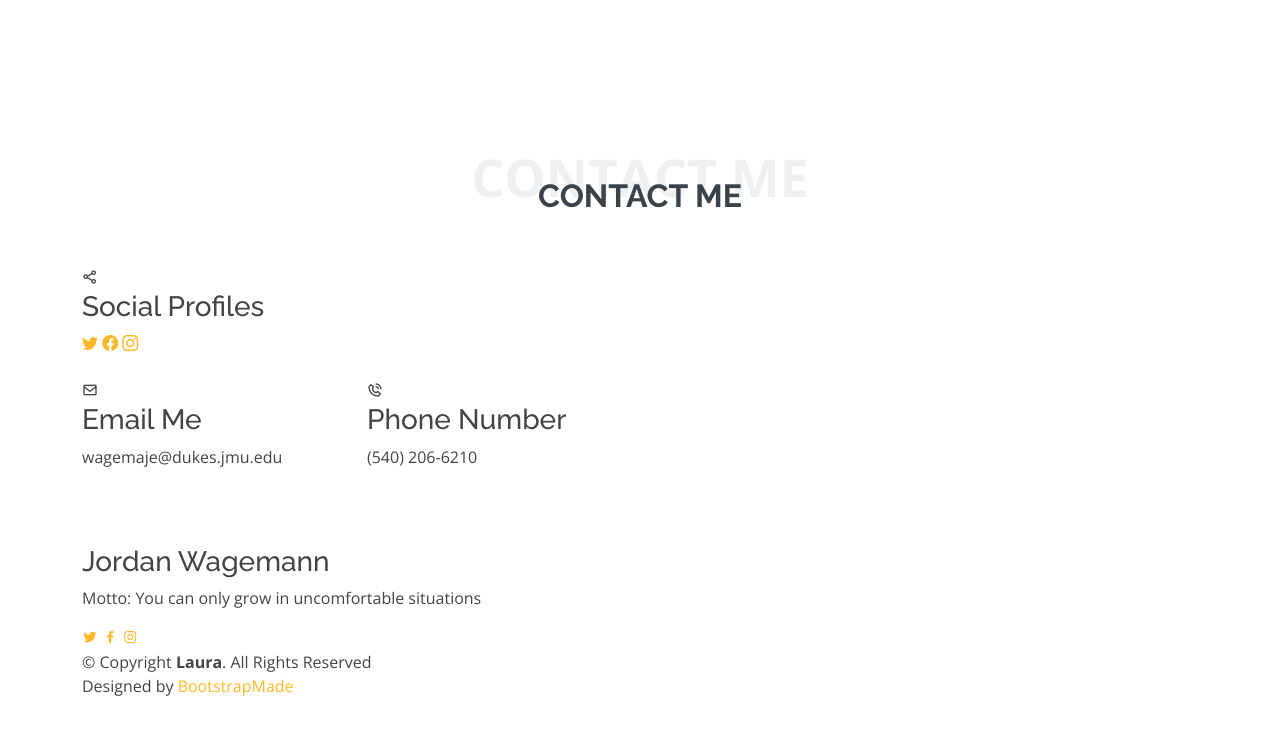
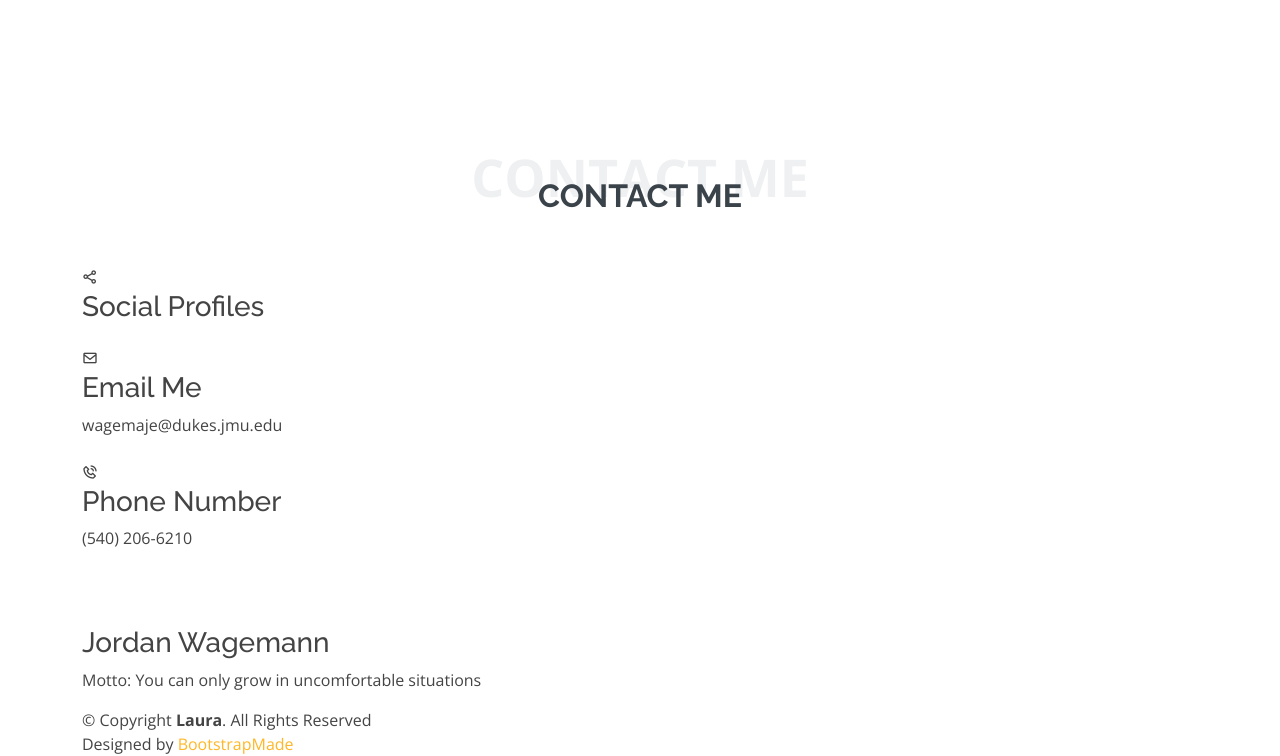
Before and after one commit to jordanewagemann/jordanewagemann.io, a plain HTML site: page Website/index.html in a window 1280 px wide. Shown: the part 1892-2648 px from the top of the page. Before the commit the page ends 2590 px from the top, so only its background shows below. Drawn offline with nearby package versions, Linux system fonts and the light colour scheme.

Commit message:
Update index.html

```diff
--- a/Website/index.html
+++ b/Website/index.html
@@ -141,12 +141,6 @@
                 <div class="info-box">
                   <i class="bx bx-share-alt"></i>
                   <h3>Social Profiles</h3>
-                  <div class="social-links">
-                    <a href="#" class="twitter"><i class="bi bi-twitter"></i></a>
-                    <a href="#" class="facebook"><i class="bi bi-facebook"></i></a>
-                    <a href="#" class="instagram"><i class="bi bi-instagram"></i></a>
-                  </div>
-                </div>
               </div>
               <div class="col-md-6">
                 <div class="info-box mt-4">
@@ -174,11 +168,6 @@
     <div class="container">
       <h3>Jordan Wagemann</h3>
       <p>Motto: You can only grow in uncomfortable situations</p>
-      <div class="social-links">
-        <a href="#" class="twitter"><i class="bx bxl-twitter"></i></a>
-        <a href="#" class="facebook"><i class="bx bxl-facebook"></i></a>
-        <a href="#" class="instagram"><i class="bx bxl-instagram"></i></a>
-      </div>
       <div class="copyright">
         &copy; Copyright <strong><span>Laura</span></strong>. All Rights Reserved
       </div>
```
